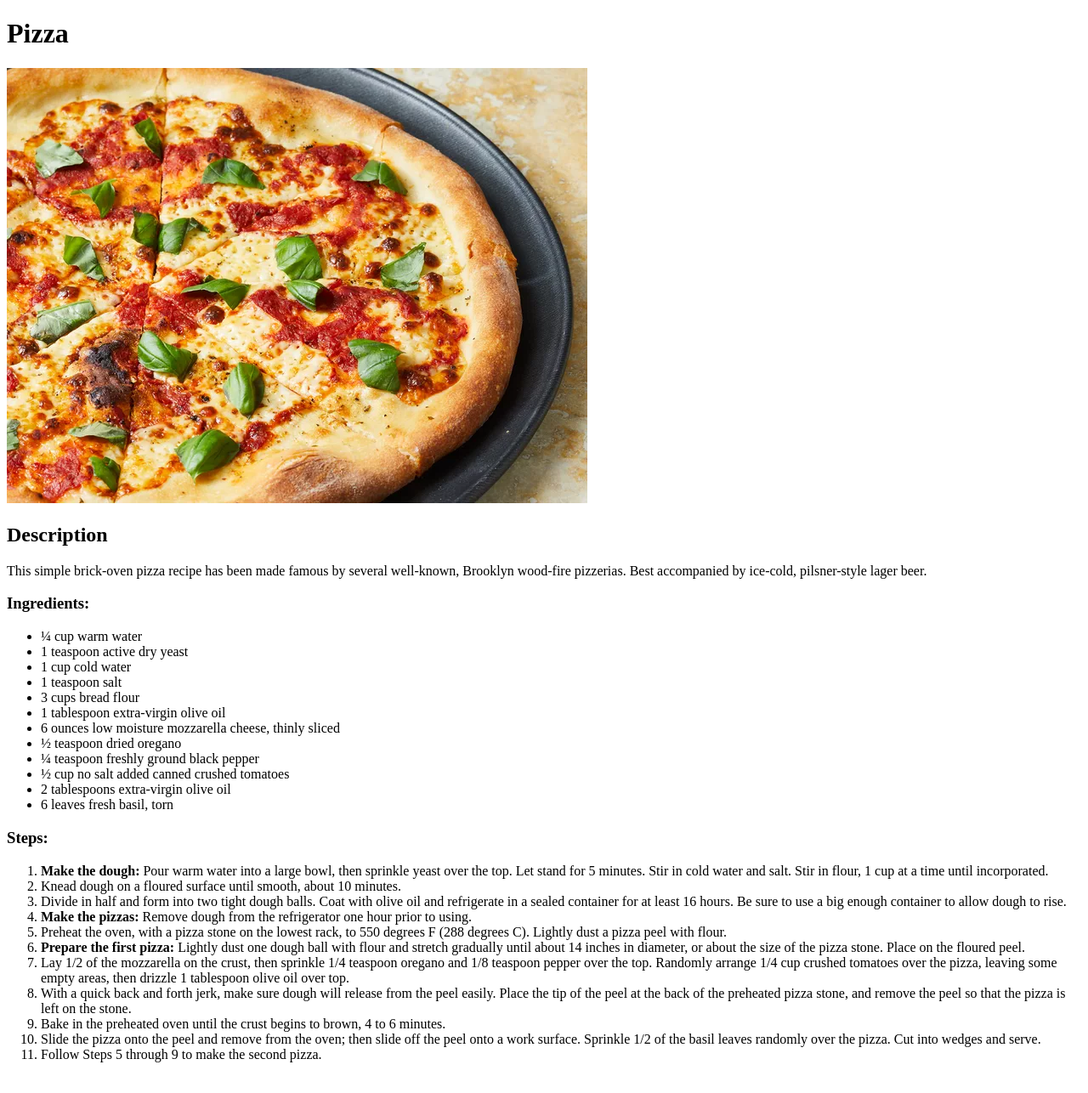
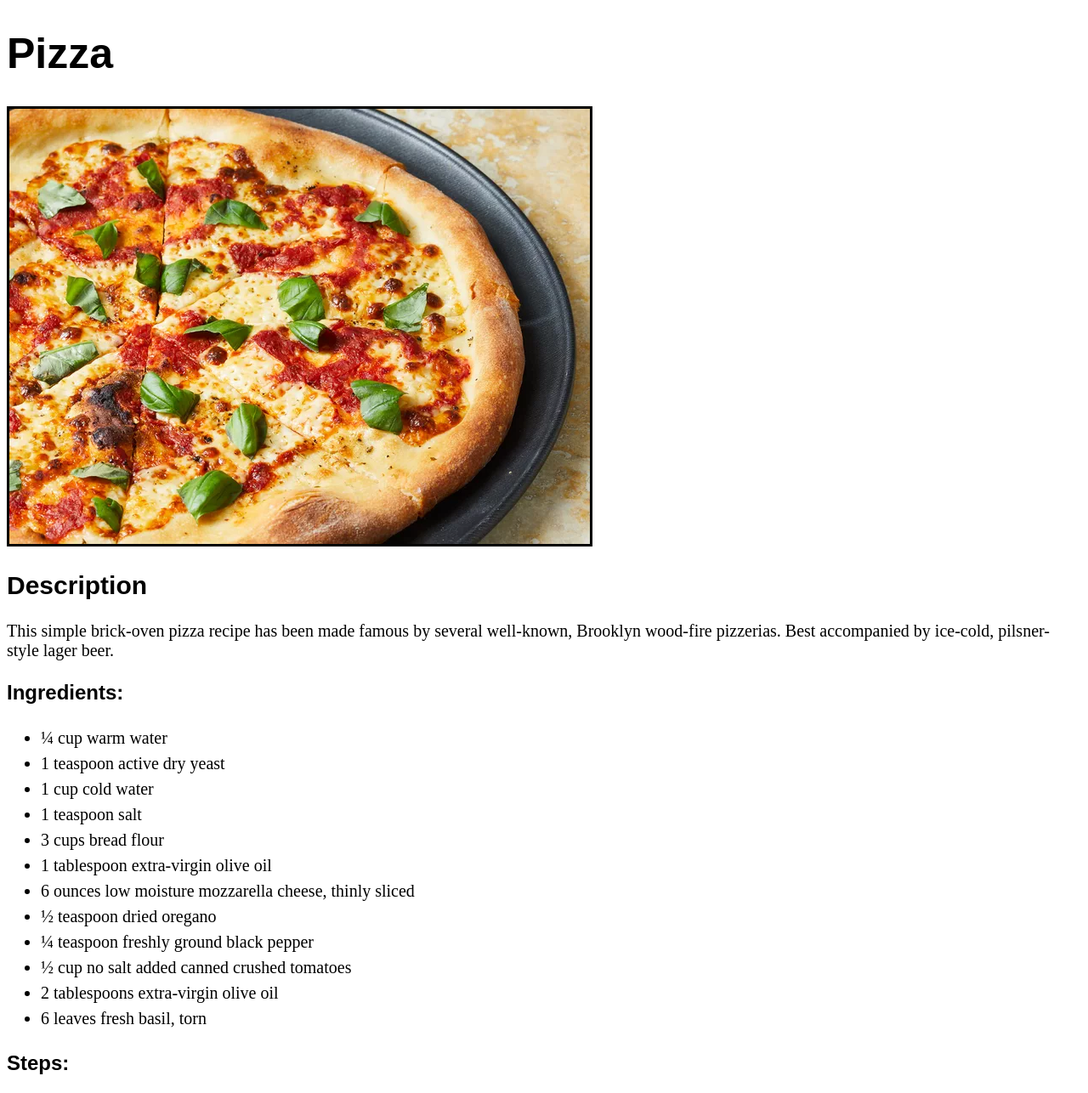
Before and after one commit to alexanderherta/odin-recipes, a plain HTML site: page recipes/pizza.html in a window 1280 px wide. Shown: the top 1286 px of the page at 85% size. Drawn offline with Linux system fonts and the light colour scheme.

Commit message:
Add styling to lasagna, pizza, pasta, recipe pages
recipe-styles.css was added to make the recipe
pages look cleaner.

```diff
--- a/recipes/pizza.html
+++ b/recipes/pizza.html
@@ -2,6 +2,7 @@
 <html>
     <head>
         <meta charset="UTF-8">
+        <link rel="stylesheet" href="./recipe-styles.css">
         <title>Odin Recipes</title>
     </head>
     <body>
@@ -25,7 +26,7 @@
             <li>6 leaves fresh basil, torn</li>
         </ul>
         <h3>Steps:</h3>
-        <ol>
+        <ol class="pizza-ol">
             <li><strong>Make the dough:</strong> Pour warm water into a large bowl, then sprinkle yeast over the top. Let stand for 5 minutes. Stir in cold water and salt. Stir in flour, 1 cup at a time until incorporated.</li>
             <li>Knead dough on a floured surface until smooth, about 10 minutes.</li>
             <li>Divide in half and form into two tight dough balls. Coat with olive oil and refrigerate in a sealed container for at least 16 hours. Be sure to use a big enough container to allow dough to rise.</li>
--- /dev/null
+++ b/recipes/recipe-styles.css
@@ -0,0 +1,32 @@
+h1 {
+    font-size: 50px;
+}
+
+img {
+   border: 3px solid black;
+}
+
+h1, h2, h3 {
+    font-family: Arial, Helvetica, sans-serif;
+}
+
+h2 {
+    font-size: 30px;
+}
+
+h3 {
+    font-size: 24px;
+}
+
+p, li {
+    font-size: 20px;
+}
+
+ul, ol {
+    line-height: 1.5;
+}
+
+/* Extra spacing for easier reading */
+.pizza-ol li {
+    padding-bottom: 10px;
+}
```
Also changed, not shown: index.html (+1 -1 lines), recipes/lasagna.html (+1 -0 lines), recipes/pasta.html (+1 -0 lines).
